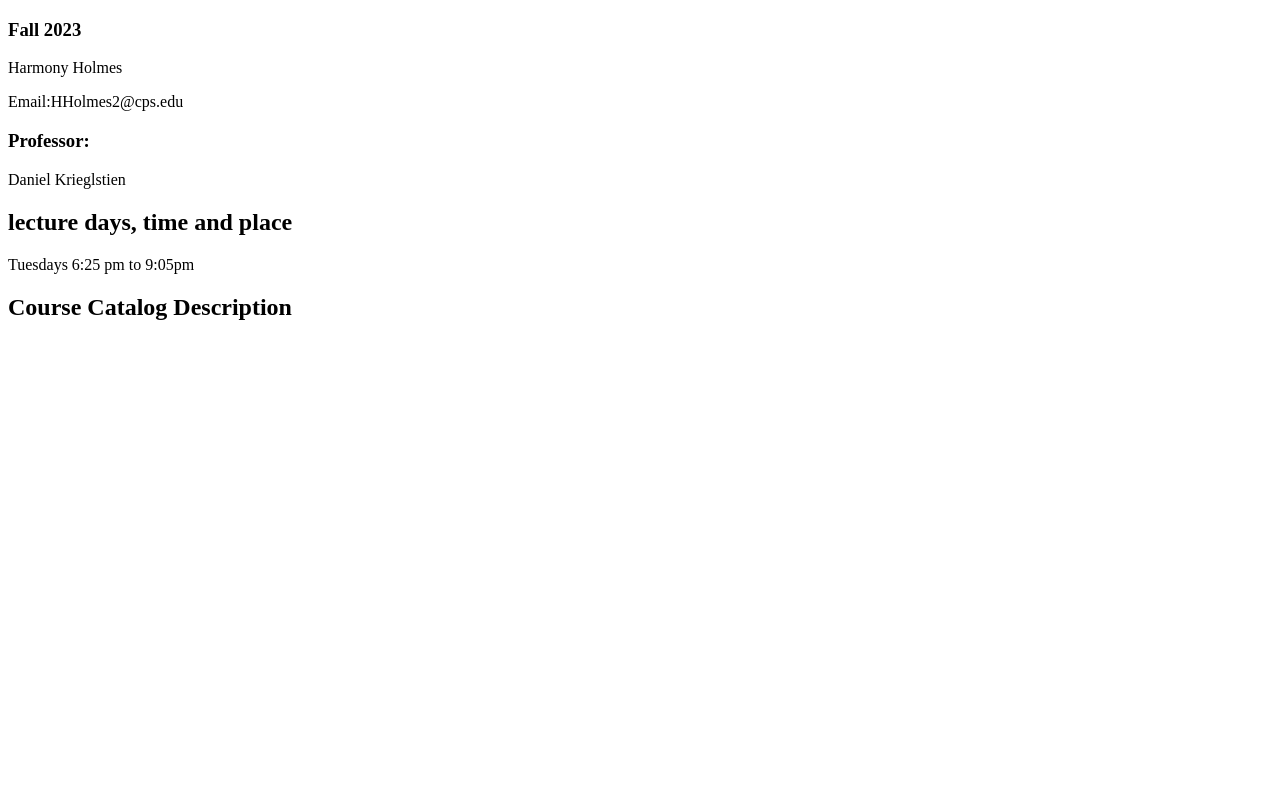
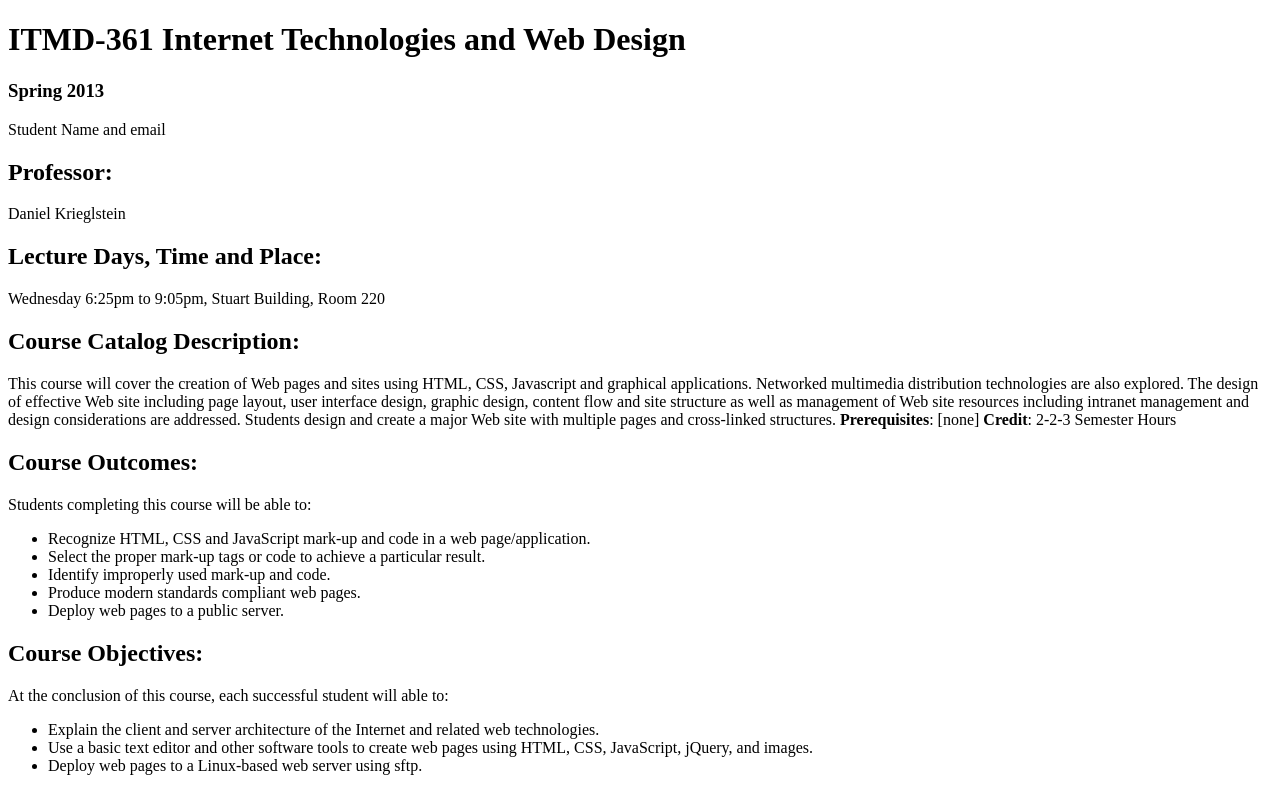
Before and after one commit to HHolmes2/Lab-2-, a plain HTML site: page index.html in a window 1280 px wide. Drawn offline with Linux system fonts and the light colour scheme.

Commit message:
Update index.html

```diff
--- a/index.html
+++ b/index.html
@@ -1,17 +1,34 @@
 <!DOCTYPE html>
 <html lang="en">
 <head>
-	<meta charset="UTF-8">
-	<title>ITMD-361 Internet Techologies and Web Design</title>
+	<meta charset="utf-8">
+	<title>ITMD-361 Internet Technologies and Web Design</title>
 </head>
 <body>
-	<h3>Fall 2023</h3>
-	<p> Harmony Holmes</p>
-		<p>Email:HHolmes2@cps.edu</p>
-	<h3> Professor:</h3>
-		<p>Daniel Krieglstien</p>
-		<h2> lecture days, time and place</h2>
-		<p>Tuesdays 6:25 pm to 9:05pm</p>
-		<h2>Course Catalog Description</h2>
+	<h1>ITMD-361 Internet Technologies and Web Design</h1>
+	<h3>Spring 2013</h3>
+	<p>Student Name and email</p>
+	<h2>Professor:</h2>
+	<p>Daniel Krieglstein</p>
+	<h2>Lecture Days, Time and Place:</h2>
+	<p>Wednesday 6:25pm to 9:05pm, Stuart Building, Room 220</p>
+	<h2>Course Catalog Description:</h2>
+	<p>This course will cover the creation of Web pages and sites using HTML, CSS, Javascript and graphical applications. Networked multimedia distribution technologies are also explored. The design of effective Web site including page layout, user interface design, graphic design, content flow and site structure as well as management of Web site resources including intranet management and design considerations are addressed. Students design and create a major Web site with multiple pages and cross-linked structures. <strong>Prerequisites</strong>: [none] <strong>Credit</strong>: 2-2-3 Semester Hours</p>
+	<h2>Course Outcomes:</h2>
+	<p>Students completing this course will be able to:</p>
+	<ul>
+		<li>Recognize HTML, CSS and JavaScript mark-up and code in a web page/application.</li>
+		<li>Select the proper mark-up tags or code to achieve a particular result.</li>
+		<li>Identify improperly used mark-up and code.</li>
+		<li>Produce modern standards compliant web pages.</li>
+		<li>Deploy web pages to a public server.</li>
+	</ul>
+	<h2>Course Objectives:</h2>
+	<p>At the conclusion of this course, each successful student will able to:</p>
+	<ul>
+		<li>Explain the client and server architecture of the Internet and related web technologies.</li>
+		<li>Use a basic text editor and other software tools to create web pages using HTML, CSS, JavaScript, jQuery, and images.</li>
+		<li>Deploy web pages to a Linux-based web server using sftp.</li>
+	</ul>
 </body>
 </html>
```
